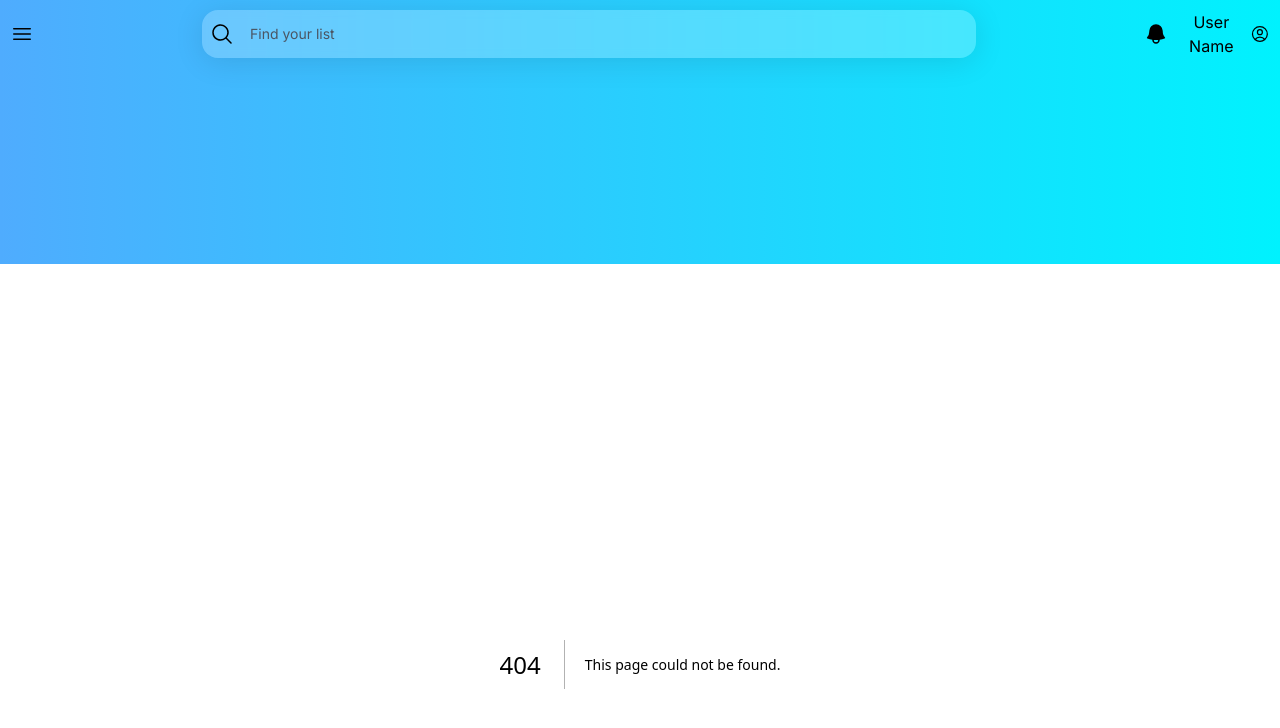
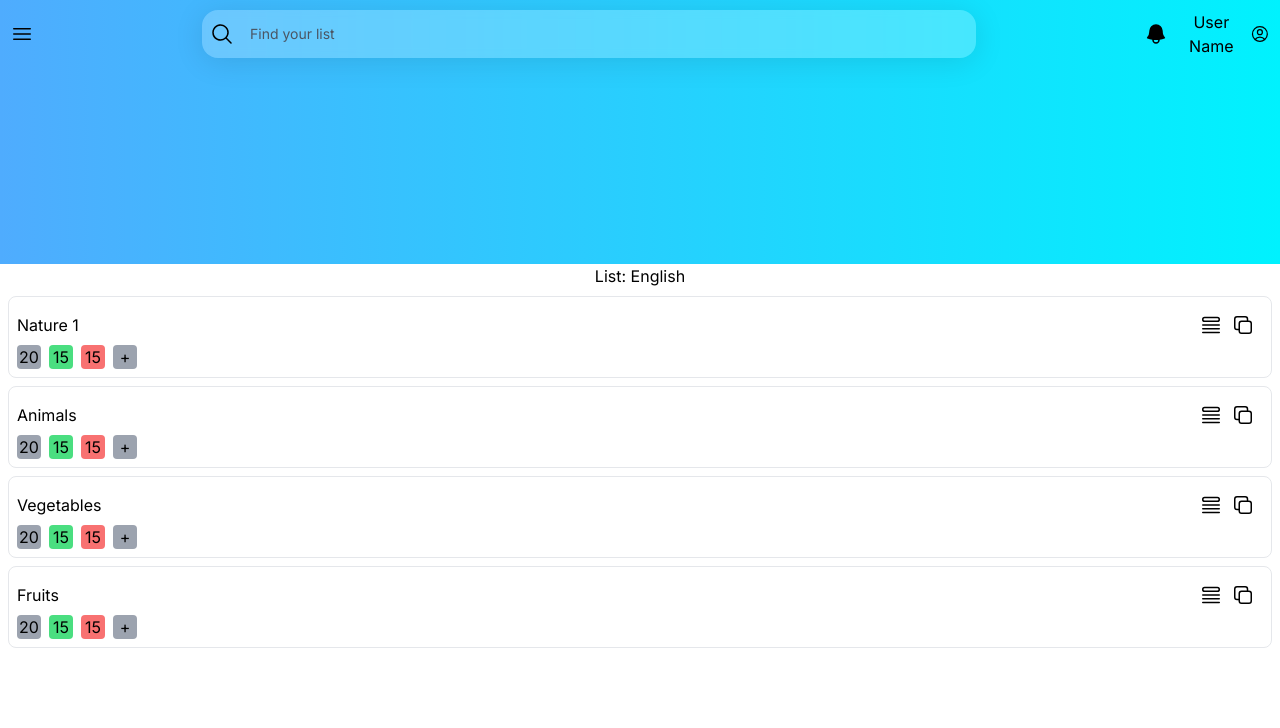
Before and after one commit to ArexSpeed/flashlearn, a Next.js app: page /sets/1 in a window 1280 px wide. Before the commit this address had no page. Shown: the top 728 px of the page. Built offline with nearby package versions, Linux system fonts and the light colour scheme.

Commit message:
list page

```diff
--- a/src/app/page.tsx
+++ b/src/app/page.tsx
@@ -2,11 +2,6 @@ import { CategoryItem, CategoryItemAdd } from "@/components/Items/CategoryItem";
 import categories from "@/mocks/categories.json";
 import { SetsContainer } from "@/containers/SetsContainer";
 import { ListContainer } from "@/containers/ListContainer";
-import {
-  ArrowRightIcon,
-  ChartBarIcon,
-  PencilSquareIcon,
-} from "@/components/Icons";
 
 export default function Home() {
   return (
--- /dev/null
+++ b/src/app/sets/[id]/page.tsx
@@ -0,0 +1,29 @@
+"use client";
+
+import { ListBox } from "@/components/List/ListBox";
+import { useParams } from "next/navigation";
+import sets from "@/mocks/sets.json";
+import { useList } from "@/hooks/useList";
+
+export default function SetPage() {
+  const params = useParams();
+  console.log(params);
+  const findSet = sets.find((set) => set.id === +params.id);
+  console.log(findSet);
+  const list = useList();
+  return (
+    <div className="flex flex-col items-center w-full h-full bg-white">
+      List: {findSet?.name}
+      <div className="flex flex-col items-center w-full p-2 gap-2">
+        {list?.data?.map((item) => (
+          <ListBox
+            key={item.id}
+            id={item.id}
+            name={item.name}
+            quantity={item.elements.length}
+          />
+        ))}
+      </div>
+    </div>
+  );
+}
--- /dev/null
+++ b/src/components/List/ListBox.tsx
@@ -0,0 +1,48 @@
+import Link from "next/link";
+import React from "react";
+import { CardsIcon, ListIcon } from "../Icons";
+
+type ListProps = {
+  id: number;
+  name: string;
+  quantity: number;
+};
+
+export const ListBox = ({ id, name, quantity }: ListProps) => {
+  return (
+    <div className="flex flex-col w-full border rounded-lg p-2">
+      <div className="flex flex-row justify-between items-center">
+        <span className="whitespace-nowrap">{name}</span>
+
+        <div className="flex flex-row w-full justify-end items-center p-2 gap-2">
+          <Link
+            href={`/list/${id}`}
+            className="bg-transparent outline-none flex justify-center"
+          >
+            <ListIcon />
+          </Link>
+          <Link
+            href={`/card/${id}`}
+            className="bg-transparent outline-none flex justify-center"
+          >
+            <CardsIcon />
+          </Link>
+        </div>
+      </div>
+      <div className="flex flex-row gap-2 justify-start items-center">
+        <div className="flex justify-center items-center w-6 h-6 rounded-[4px] bg-gray-400">
+          {quantity}
+        </div>
+        <div className="flex justify-center items-center w-6 h-6 rounded-[4px] bg-green-400">
+          15
+        </div>
+        <div className="flex justify-center items-center w-6 h-6 rounded-[4px] bg-red-400">
+          15
+        </div>
+        <div className="flex justify-center items-center w-6 h-6 rounded-[4px] bg-gray-400">
+          +
+        </div>
+      </div>
+    </div>
+  );
+};
--- /dev/null
+++ b/src/hooks/useList.tsx
@@ -0,0 +1,15 @@
+"use client";
+
+import { selectedSetData } from "@/context/slices/listSlice";
+import { useAppSelector } from "@/context/store";
+import lists from "@/mocks/lists.json";
+
+export const useList = () => {
+  const setData = useAppSelector(selectedSetData);
+
+  const data = lists.filter((list) => list.setId === setData.id);
+  return {
+    data,
+    setData,
+  };
+};
```
Also changed, not shown: src/containers/ListContainer.tsx (+5 -6 lines).
